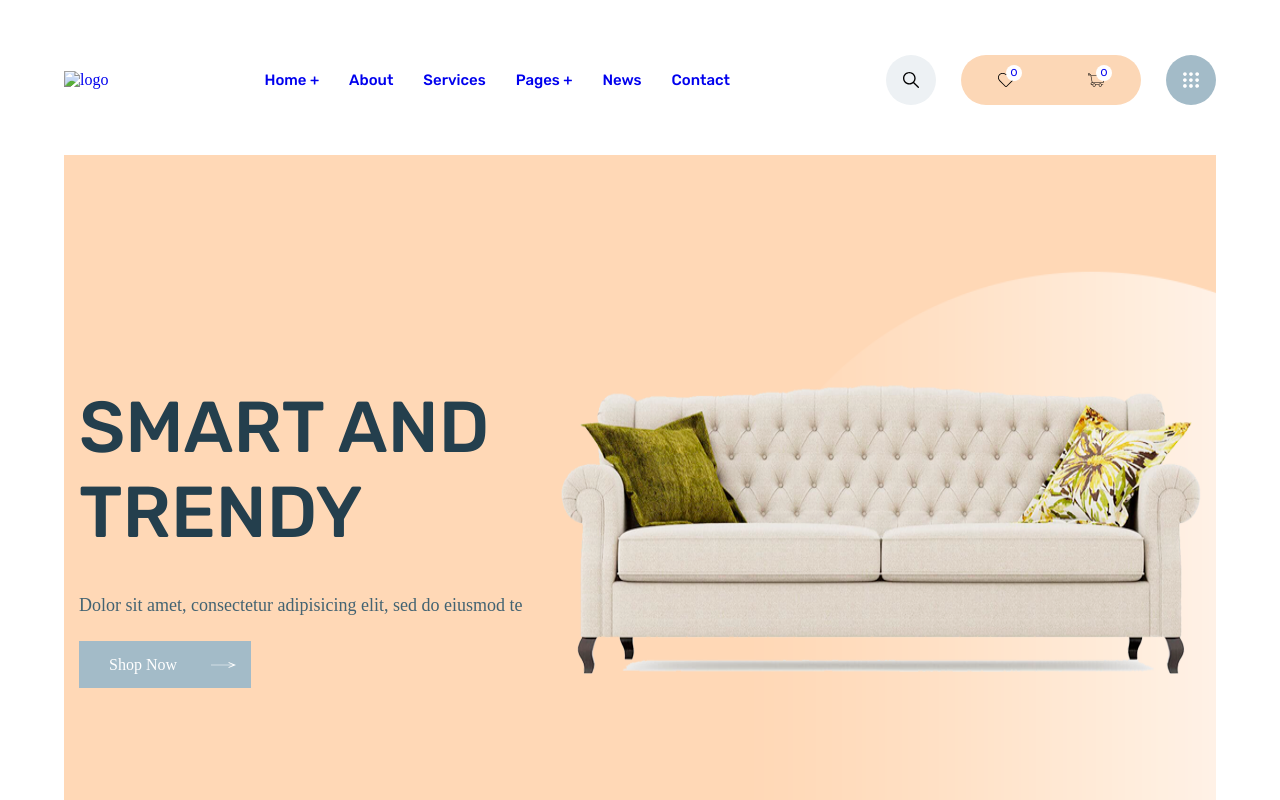
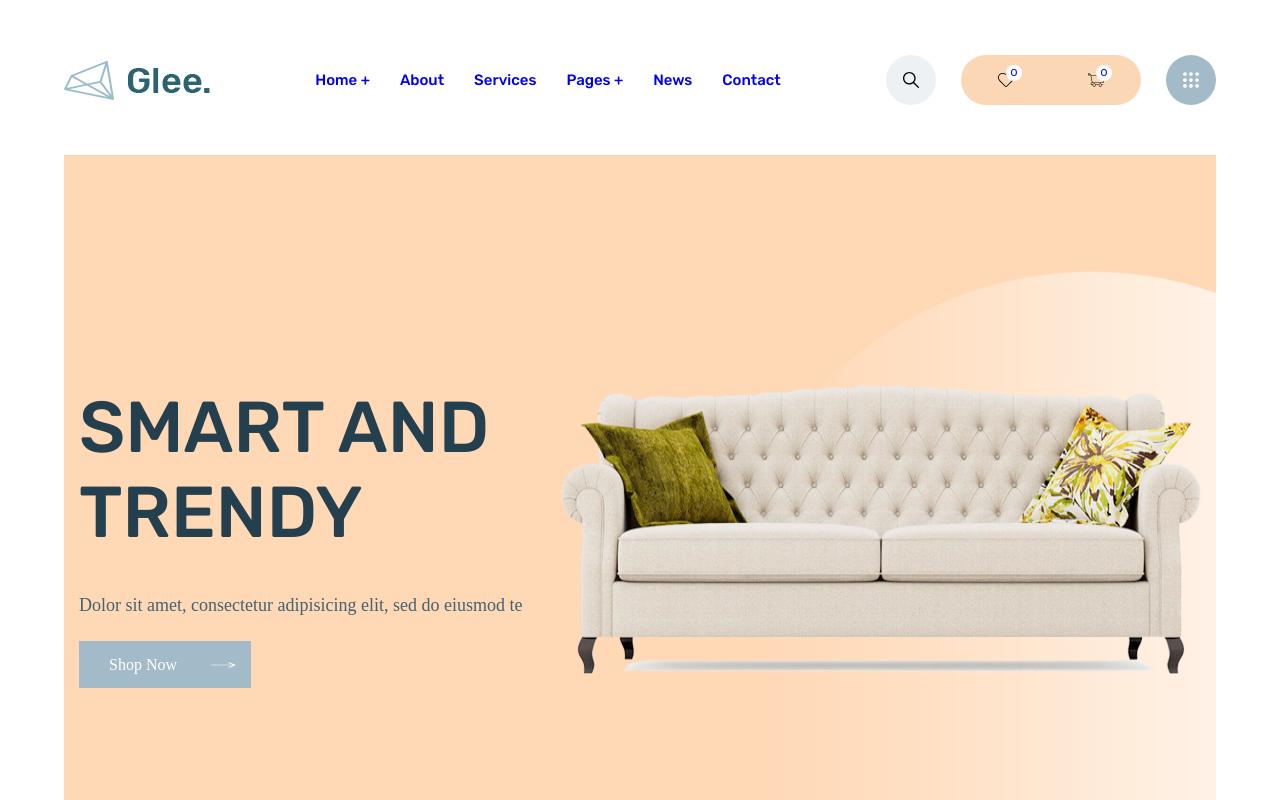
Before and after one commit to StolzAn/glee, a plain HTML site: page index.html in a window 1280 px wide. Shown: the top 800 px of the page. Drawn offline with nearby package versions, Linux system fonts and the light colour scheme; files that its build step writes are made by us from their sources; the site is published under a folder, as on GitHub Pages, so addresses that start at the root find nothing.

Commit message:
fix logo

```diff
--- a/index.html
+++ b/index.html
@@ -19,7 +19,7 @@
     <header class="header">
         <div class="header__inner">
             <a href="#" class="logo">
-                <img src="/img/logo.png" alt="logo" class="logo__img">
+                <img src="img/logo.png" alt="logo" class="logo__img">
             </a>
             <nav class="menu">
                 <ul class="menu__list">
@@ -683,7 +683,7 @@
             <div class="footer-top">
                 <div class="footer-top__item footer-top__contact">
                     <a href="#" class="logo">
-                        <img src="/img/logo.png" alt="logo" class="logo__img">
+                        <img src="img/logo.png" alt="logo" class="logo__img">
                     </a>
                     <p class="footer-top__address">ADDRESS: 4772 Wines Lane Houston, TX 77032</p>
                     <p class="footer-top__email">Email: contact@Glee.com</p>
```
